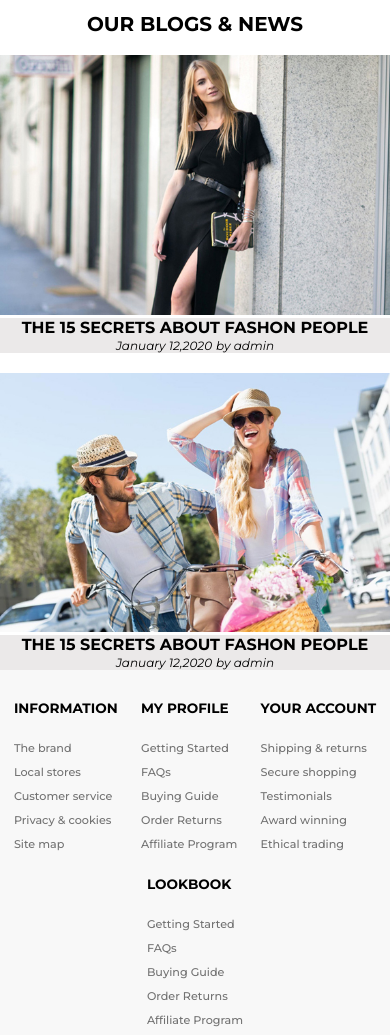
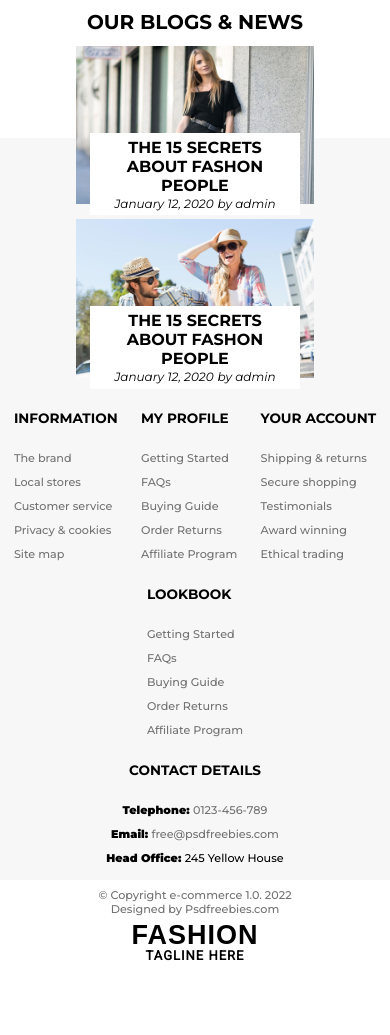
Before and after one commit to formalinfigs/css-assignments, a website: page index.html in a window 390 px wide. Shown: the part 1860-2895 px from the top of the page. After the commit the page ends 2834 px from the top, so only its background shows below. Drawn offline with Linux system fonts and the light colour scheme.

Commit message:
Little fixes

```diff
--- a/styles/blog.css
+++ b/styles/blog.css
@@ -1,10 +1,20 @@
 .blog {
     display: flex;
 
-    margin: 3% 19.5% 0 19.5%;
+    margin-top: 2%;
+    padding: 0 19.5%;
 
     text-align: center;
 
+    background: rgba(255,255,255,1);
+    background:    -moz-linear-gradient(top, rgba(255,255,255,1) 0%, rgba(255,255,255,1) 77%, rgba(248,248,248,1) 77%, rgba(247,247,247,1) 78%, rgba(247,247,247,1) 82%, rgba(247,247,247,1) 98%, rgba(247,247,247,1) 100%);
+    background: -webkit-gradient(left top, left bottom, color-stop(0%, rgba(255,255,255,1)), color-stop(77%, rgba(255,255,255,1)), color-stop(77%, rgba(248,248,248,1)), color-stop(78%, rgba(247,247,247,1)), color-stop(82%, rgba(247,247,247,1)), color-stop(98%, rgba(247,247,247,1)), color-stop(100%, rgba(247,247,247,1)));
+    background: -webkit-linear-gradient(top, rgba(255,255,255,1) 0%, rgba(255,255,255,1) 77%, rgba(248,248,248,1) 77%, rgba(247,247,247,1) 78%, rgba(247,247,247,1) 82%, rgba(247,247,247,1) 98%, rgba(247,247,247,1) 100%);
+    background:      -o-linear-gradient(top, rgba(255,255,255,1) 0%, rgba(255,255,255,1) 77%, rgba(248,248,248,1) 77%, rgba(247,247,247,1) 78%, rgba(247,247,247,1) 82%, rgba(247,247,247,1) 98%, rgba(247,247,247,1) 100%);
+    background:     -ms-linear-gradient(top, rgba(255,255,255,1) 0%, rgba(255,255,255,1) 77%, rgba(248,248,248,1) 77%, rgba(247,247,247,1) 78%, rgba(247,247,247,1) 82%, rgba(247,247,247,1) 98%, rgba(247,247,247,1) 100%);
+    background:         linear-gradient(to bottom, rgba(255,255,255,1) 0%, rgba(255,255,255,1) 77%, rgba(248,248,248,1) 77%, rgba(247,247,247,1) 78%, rgba(247,247,247,1) 82%, rgba(247,247,247,1) 98%, rgba(247,247,247,1) 100%);
+
+    filter: progid:DXImageTransform.Microsoft.gradient( startColorstr='#ffffff', endColorstr='#f7f7f7', GradientType=0 );
     flex-flow: column nowrap;
 }
 
@@ -40,7 +50,7 @@
     width: 80%;
     padding: 2% 4%;
 
-    background-color: rgb(235, 233, 233);
+    background-color: rgb(255, 255, 255);
 }
 .blog__item-info-title {
     font: bold 1em "Montserrat", sans-serif;
@@ -52,18 +62,24 @@
 }
 
 @media only screen and (max-width: 1235px) {
+    .blog {
+        background: rgba(255,255,255,1);
+        background:    -moz-linear-gradient(top, rgba(255,255,255,1) 0%, rgba(255,255,255,1) 35%, rgba(248,248,248,1) 35%, rgba(247,247,247,1) 35%, rgba(247,247,247,1) 36%, rgba(247,247,247,1) 98%, rgba(247,247,247,1) 100%);
+        background: -webkit-gradient(left top, left bottom, color-stop(0%, rgba(255,255,255,1)), color-stop(35%, rgba(255,255,255,1)), color-stop(35%, rgba(248,248,248,1)), color-stop(35%, rgba(247,247,247,1)), color-stop(36%, rgba(247,247,247,1)), color-stop(98%, rgba(247,247,247,1)), color-stop(100%, rgba(247,247,247,1)));
+        background: -webkit-linear-gradient(top, rgba(255,255,255,1) 0%, rgba(255,255,255,1) 35%, rgba(248,248,248,1) 35%, rgba(247,247,247,1) 35%, rgba(247,247,247,1) 36%, rgba(247,247,247,1) 98%, rgba(247,247,247,1) 100%);
+        background:      -o-linear-gradient(top, rgba(255,255,255,1) 0%, rgba(255,255,255,1) 35%, rgba(248,248,248,1) 35%, rgba(247,247,247,1) 35%, rgba(247,247,247,1) 36%, rgba(247,247,247,1) 98%, rgba(247,247,247,1) 100%);
+        background:     -ms-linear-gradient(top, rgba(255,255,255,1) 0%, rgba(255,255,255,1) 35%, rgba(248,248,248,1) 35%, rgba(247,247,247,1) 35%, rgba(247,247,247,1) 36%, rgba(247,247,247,1) 98%, rgba(247,247,247,1) 100%);
+        background:         linear-gradient(to bottom, rgba(255,255,255,1) 0%, rgba(255,255,255,1) 35%, rgba(248,248,248,1) 35%, rgba(247,247,247,1) 35%, rgba(247,247,247,1) 36%, rgba(247,247,247,1) 98%, rgba(247,247,247,1) 100%);
+
+        filter: progid:DXImageTransform.Microsoft.gradient( startColorstr='#ffffff', endColorstr='#f7f7f7', GradientType=0 );
+    }
     .blog__item-wrapper {
         flex-flow: row wrap;
     }
     .blog__item {
         margin-top: 5%;
     }
-    .blog__item-info {
-        position: static;
 
-        width: 100%;
-        padding: 0;
-    }
     .blog__item:first-child {
         margin-right: 0;
     }
--- a/styles/icomoon.css
+++ b/styles/icomoon.css
@@ -14,7 +14,8 @@
 [class^="icon-"],
 [class*=" icon-"] {
     text-transform: none;
-    /* use !important to prevent issues with browser extensions that change fonts */
+
+/* use !important to prevent issues with browser extensions that change fonts */
 
     font-family: "icomoon" !important;
     font-weight: normal;
@@ -26,7 +27,6 @@
 
     -webkit-font-smoothing: antialiased;
     -moz-osx-font-smoothing: grayscale;
-    speak: none;
 }
 
 .icon-shopping-bag:before {
--- a/styles/info-section.css
+++ b/styles/info-section.css
@@ -4,7 +4,7 @@
     width: 100%;
     padding: 2.5% 0;
 
-    background-color: #f8f8f8;
+    background-color: #f7f7f7;
 
     flex-flow: row wrap;
     justify-content: center;
--- a/styles/promotion.css
+++ b/styles/promotion.css
@@ -62,6 +62,7 @@
     font: 600 1em "Montserrat", sans-serif;
 }
 
+
 @media only screen and (max-width: 1645px) {
     .promotion__item-info_right {
         right: 15%;
@@ -85,7 +86,7 @@
 
 @media only screen and (max-width: 1325px) {
     .promotion__item-info {
-        top: 15%;
+        top: 10%;
     }
     .promotion__item-info_left {
         left: 6%;
@@ -109,7 +110,7 @@
 
 @media only screen and (max-width: 1015px) {
     .promotion__item-info {
-        top: 10%;
+        top: 8%;
     }
     .promotion__item-info_right {
         right: 8%;
```
Also changed, not shown: index.html (+2 -2 lines).
